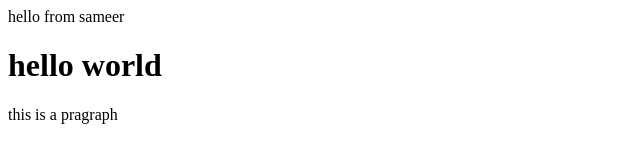
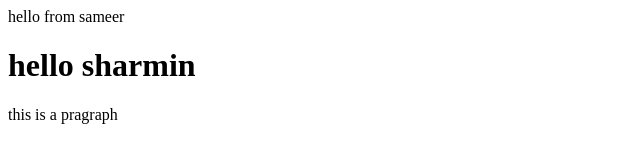
Before and after one commit to skssameer/javascriptpractice, a plain HTML site: page index.html in a window 1280 px wide. Shown: the whole page, without its empty margins (0-640 px from the left). Drawn offline with Linux system fonts and the light colour scheme.

Commit message:
cnhg cmmt

```diff
--- a/index.html
+++ b/index.html
@@ -6,12 +6,12 @@
     <meta name="viewport" content="width=device-width, initial-scale=1.0">
     <title>java script first example</title>
     <script type="text/javascript">
-        document.write("hello from sameer");
+        document.write("hello from sameer ");
 
     </script>
 </head>
 <body>
-    <h1>hello world</h1>
+    <h1>hello sharmin</h1>
     <p>this is a pragraph</p>
 </body>
 </html>
```
